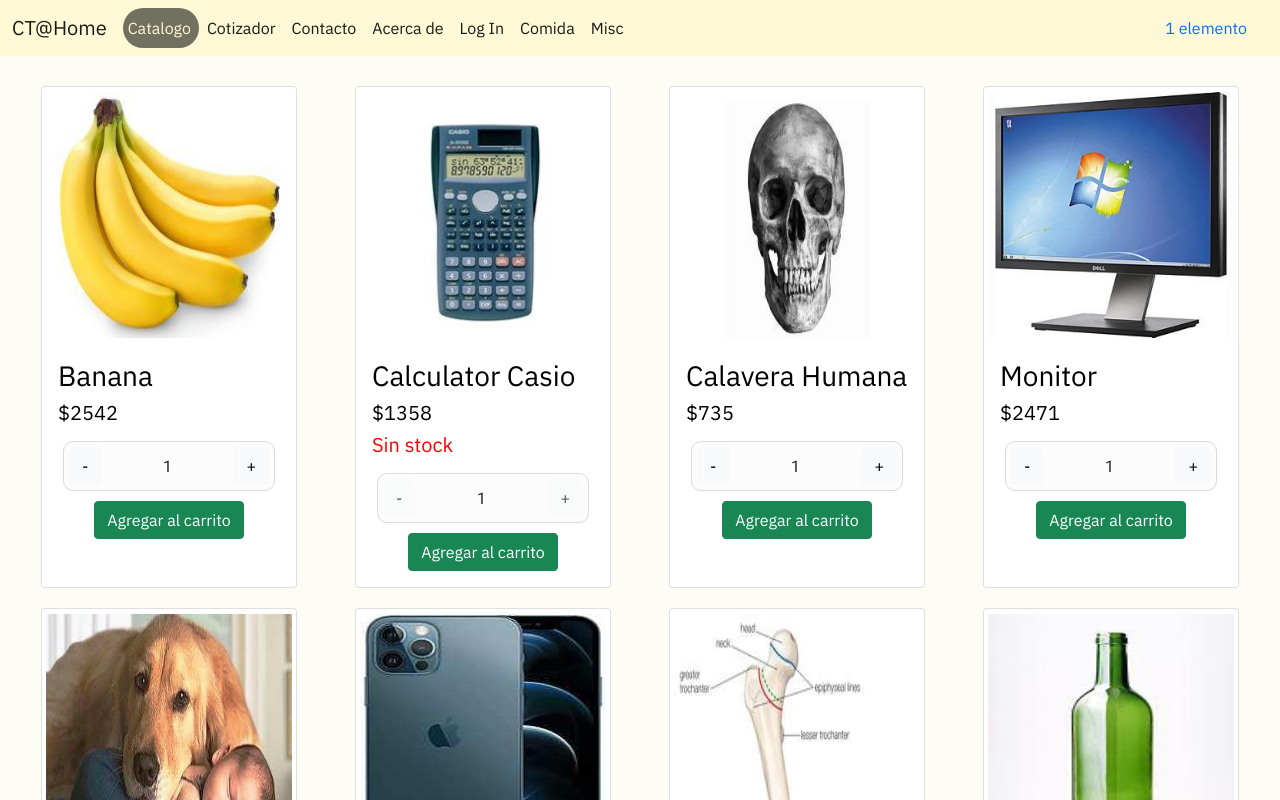
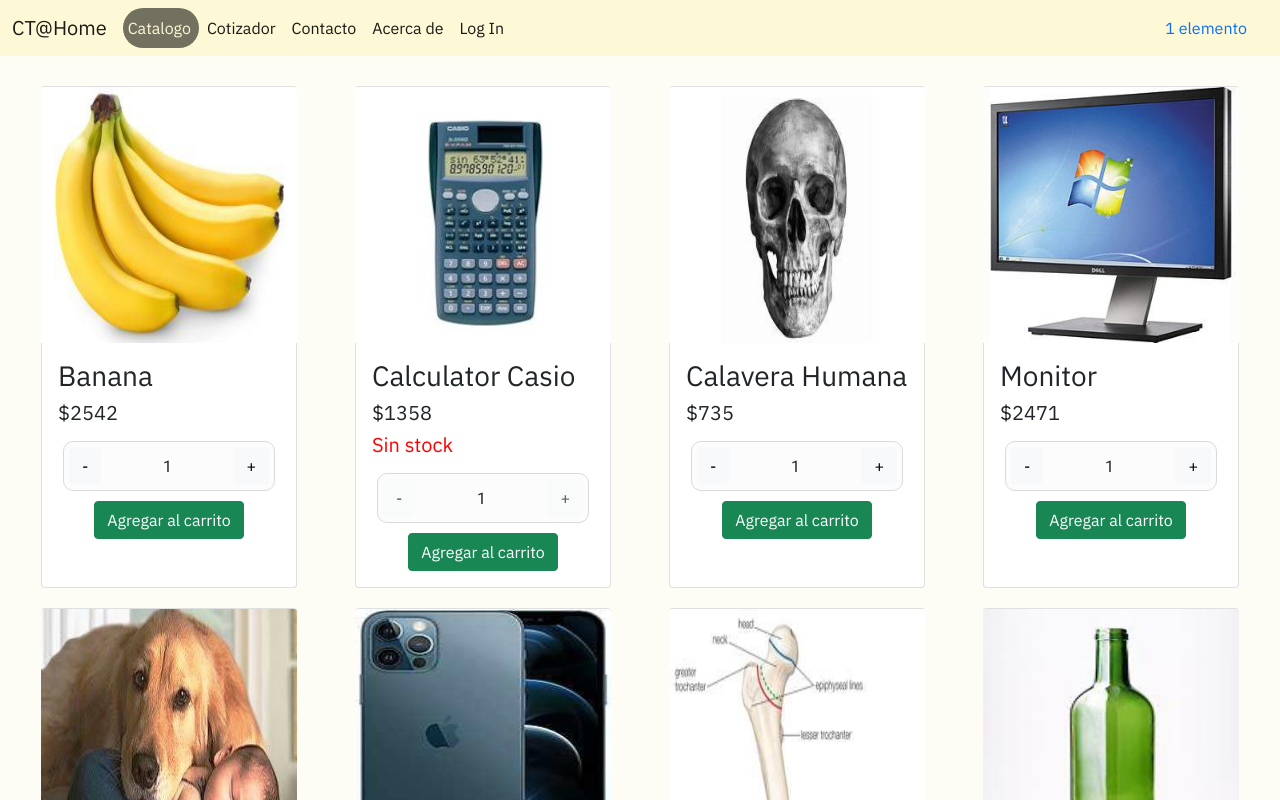
Before and after one commit to DMLON/e_commerce_3d, a React (Create React App) app: page / in a window 1280 px wide. Shown: the top 800 px of the page. Built offline with nearby package versions, Linux system fonts and the light colour scheme; some icons are missing.

Commit message:
Revert "Implementado en nav bar categories"
This reverts commit a35f2b94f7161e209c2c774080a10905f33a25d3.

```diff
--- a/src/App.js
+++ b/src/App.js
@@ -36,9 +36,6 @@
             <Route exact path="/item/:itemId">
                 <ItemDetailContainer/>
             </Route>
-            <Route exact path="/category/:category">
-                <ItemListContainer/>
-            </Route>
             <Route path="/">
                 <ItemListContainer/>
             </Route>
--- a/src/components/item.js
+++ b/src/components/item.js
@@ -1,27 +1,20 @@
 import React from "react";
 import ItemCount from "./itemCount";
 import './item.sass'
-import { NavLink } from "react-router-dom";
 
 const Item = (props) => {
 
     return (
         <div className="product card">
-                <NavLink className="product-link" to={`/item/${props.id}`}>
-                    <img className="card-img-top product-img" alt={props.itemName} src={`/${props.thumbnail}`}></img>
-                </NavLink>
+            <img className="card-img-top product-img" alt={props.itemName} src={props.thumbnail}></img>
             <div className="card-body w-100">
-                    <NavLink className="product-link" to={`/item/${props.id}`}>
                 <h3 className="card-title">{props.itemName}</h3>
                 <h5>${props.price}</h5>
-                    </NavLink>
-
                 {(props.stock <= 0) ? <h5 className="text-red">Sin stock</h5> : <></>}
                 <p className="card-text"></p>
                 <ItemCount stock={props.stock} initial={1} onAdd={(cantidad)=>console.log(`Comprando ${cantidad} ${props.itemName}...`)}></ItemCount>
             </div>
         </div>
-
     );
 };
 export default Item;
--- a/src/components/item.sass
+++ b/src/components/item.sass
@@ -1,17 +1,8 @@
-
-
-.product-link
-    text-decoration: none
-    color: black
-    &:hover
-        color: gray
-
 .product
     align-items: center
     img
         width: 256px
         height: 256px
-        padding: 5px
     margin: 10px
     max-width: 256px
     min-width: 256px
--- a/src/components/itemList.js
+++ b/src/components/itemList.js
@@ -3,7 +3,7 @@
 import getData from "../helpers"
 
 
-const ItemList = ({filterCategory}) => {
+const ItemList = (props) => {
 
     // Funcion para poder agarrar el json products que tiene toda la info de los productos
     // Imagenes de productos fueron obtenidas por medio de web scrapping google images
@@ -19,12 +19,8 @@
 
     return (<>
             {
-                data &&
-                data.length > 0 &&
-                data
-                .filter(el=>filterCategory == null? el : el.category==filterCategory)
-                .map((product) =>
-                    <Item key={product.id} id={product.id} itemName={product.title} price={product.price} thumbnail={product.thumbnail} stock={product.stock}></Item>
+                data && data.length > 0 && data.map((product) =>
+                    <Item key={product.id} itemName={product.title} price={product.price} thumbnail={product.thumbnail} stock={product.stock}></Item>
                 )
             }
         </>
--- a/src/components/itemListContainer.js
+++ b/src/components/itemListContainer.js
@@ -1,18 +1,14 @@
 import React from "react";
 import "./itemListContainer.sass";
 
-
 import ItemList from "./itemList";
-import { useParams } from "react-router-dom";
 
 const ItemListContainer = (props) => {
-
-    const {category} = useParams();
 
     return (
         <div className="">
             <div className="container-fluid itemListContainer">
-                <ItemList filterCategory={category}/>
+                <ItemList/>
             </div>
         </div>
     );
--- a/src/components/navbar.js
+++ b/src/components/navbar.js
@@ -1,6 +1,7 @@
 import React from "react";
 import "./navbar.sass";
 import CartWidget from "./cartWidget";
+import SearchBar from "./searchBar";
 import { Link, NavLink } from "react-router-dom";
 
 const categories = [
@@ -8,9 +9,7 @@
     {name:"Cotizador",link:"/cotization"}, ,
     {name:"Contacto",link:"/contact"},
     {name:"Acerca de",link:"/about"}, ,
-    {name:"Log In",link:"/login"},
-    {name:"Comida",link:"/category/food"},
-    {name:"Misc",link:"/category/misc"}, ];
+    {name:"Log In",link:"/login"}, ];
 
 function NavBarToggler(props) {
     return (
--- a/src/components/navbar.sass
+++ b/src/components/navbar.sass
@@ -8,5 +8,5 @@
 .selected-link
     padding-left: 5px !important
     color: #fdf9d6 !important
-    background-color: #72705f !important
+    background-color: #72705f
     border-radius: 99px
--- a/src/routes/about.js
+++ b/src/routes/about.js
@@ -3,7 +3,7 @@
 const About = () => {
     return (
         <div>
-            <img src="/images/underConstruction.jpg"></img>
+
         </div>
     )
 }
--- a/src/routes/cart.js
+++ b/src/routes/cart.js
@@ -3,7 +3,7 @@
 const Cart = () => {
     return (
         <div>
-            <img src="/images/underConstruction.jpg"></img>
+
         </div>
     )
 }
--- a/src/routes/contacto.js
+++ b/src/routes/contacto.js
@@ -3,7 +3,7 @@
 const Contacto = () => {
     return (
         <div>
-            <img src="/images/underConstruction.jpg"></img>
+
         </div>
     )
 }
--- a/src/routes/cotizador.js
+++ b/src/routes/cotizador.js
@@ -3,7 +3,7 @@
 const Cotizador = () => {
     return (
         <div>
-            <img src="/images/underConstruction.jpg"></img>
+
         </div>
     )
 }
--- a/src/routes/login.js
+++ b/src/routes/login.js
@@ -3,7 +3,7 @@
 const Login = () => {
     return (
         <div>
-            <img src="/images/underConstruction.jpg"></img>
+
         </div>
     )
 }
```
Also changed, not shown: public/images/underConstruction.jpg (deleted). Lines whose indentation alone changed are shown as unchanged.
